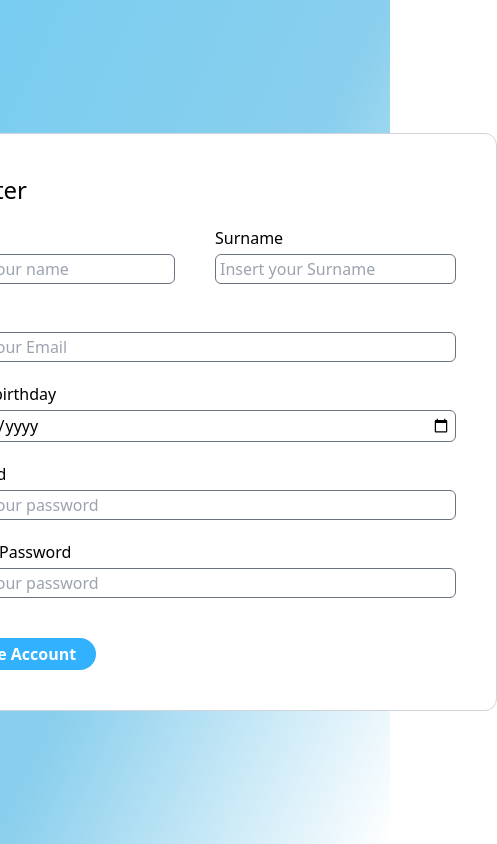
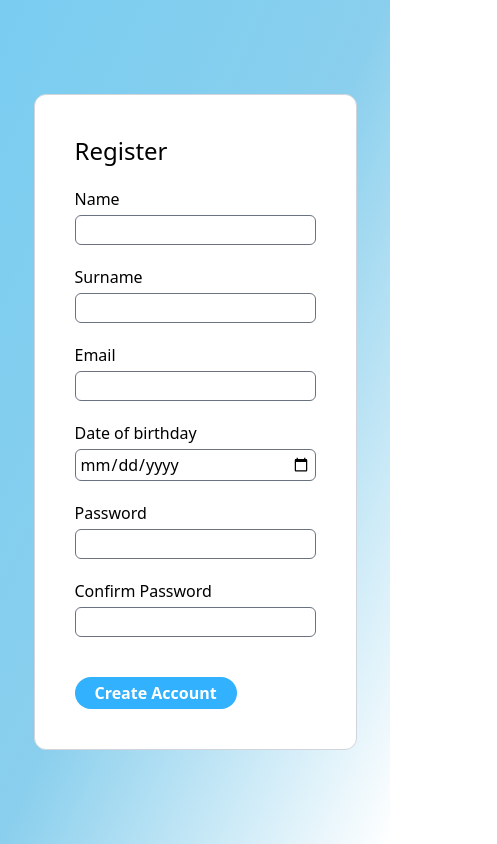
Before and after one commit to Sandra-Duarte/andorigna-front-end, a React (Create React App) app in the folder register/: page / in a window 390 px wide. Shown: the whole page, 497 px wide, since content can reach past the window. Built offline with nearby package versions, Linux system fonts and the light colour scheme.

Commit message:
make register page responsive

```diff
--- a/register/src/components/Register.js
+++ b/register/src/components/Register.js
@@ -2,14 +2,14 @@ import React from "react";
 
 function Register() {
   return (
-    <div className="w-full flex justify-center">
-      <div className="bg-white w-fit h-fit rounded-xl p-10 space-y-5 border border-gray-300">
+    <div className="w-full flex justify-center overflow-hidden">
+      <div className="bg-white rounded-xl p-10 space-y-5 border border-gray-300 min-w-[20rem]">
         <h2 className="text-2xl">Register</h2>
-        <div className="flex gap-10">
-          <div className="flex flex-col gap-1">
+        <div className="sm:flex sm:flex-row flex-col gap-x-5">
+          <div className="flex flex-col gap-1 sm:pb-0 pb-5">
             <label>Name</label>
             <input
-              placeholder="Insert your name"
+              //placeholder="Insert your name"
               type="text"
               className="border border-gray-500 py-0.5 px-1 rounded-md overflow-ellipsis"
             />
@@ -17,7 +17,7 @@ function Register() {
           <div className="flex flex-col gap-1">
             <label>Surname</label>
             <input
-              placeholder="Insert your Surname"
+              //placeholder="Insert your Surname"
               type="text"
               className="border border-gray-500 py-0.5 px-1 rounded-md overflow-ellipsis"
             />
@@ -26,7 +26,7 @@ function Register() {
         <div className="flex flex-col gap-1">
           <label>Email</label>
           <input
-            placeholder="Insert your Email"
+            //placeholder="Insert your Email"
             type="text"
             className="border border-gray-500 py-0.5 px-1 rounded-md overflow-ellipsis"
           />
@@ -35,7 +35,7 @@ function Register() {
           <label>Date of birthday</label>
           <input
             className="w-full border border-gray-500 py-0.5 px-1 rounded-md"
-            placeholder="Insert your password"
+            //placeholder="Insert your password"
             type="date"
           />
         </div>
@@ -43,7 +43,7 @@ function Register() {
           <label>Password</label>
           <input
             className="w-full border border-gray-500 py-0.5 px-1 rounded-md"
-            placeholder="Insert your password"
+            //placeholder="Insert your password"
             type="text"
           />
         </div>
@@ -51,7 +51,7 @@ function Register() {
           <label>Confirm Password</label>
           <input
             className="w-full border border-gray-500 py-0.5 px-1 rounded-md"
-            placeholder="Insert your password"
+            //placeholder="Insert your password"
             type="text"
           />
         </div>
```
